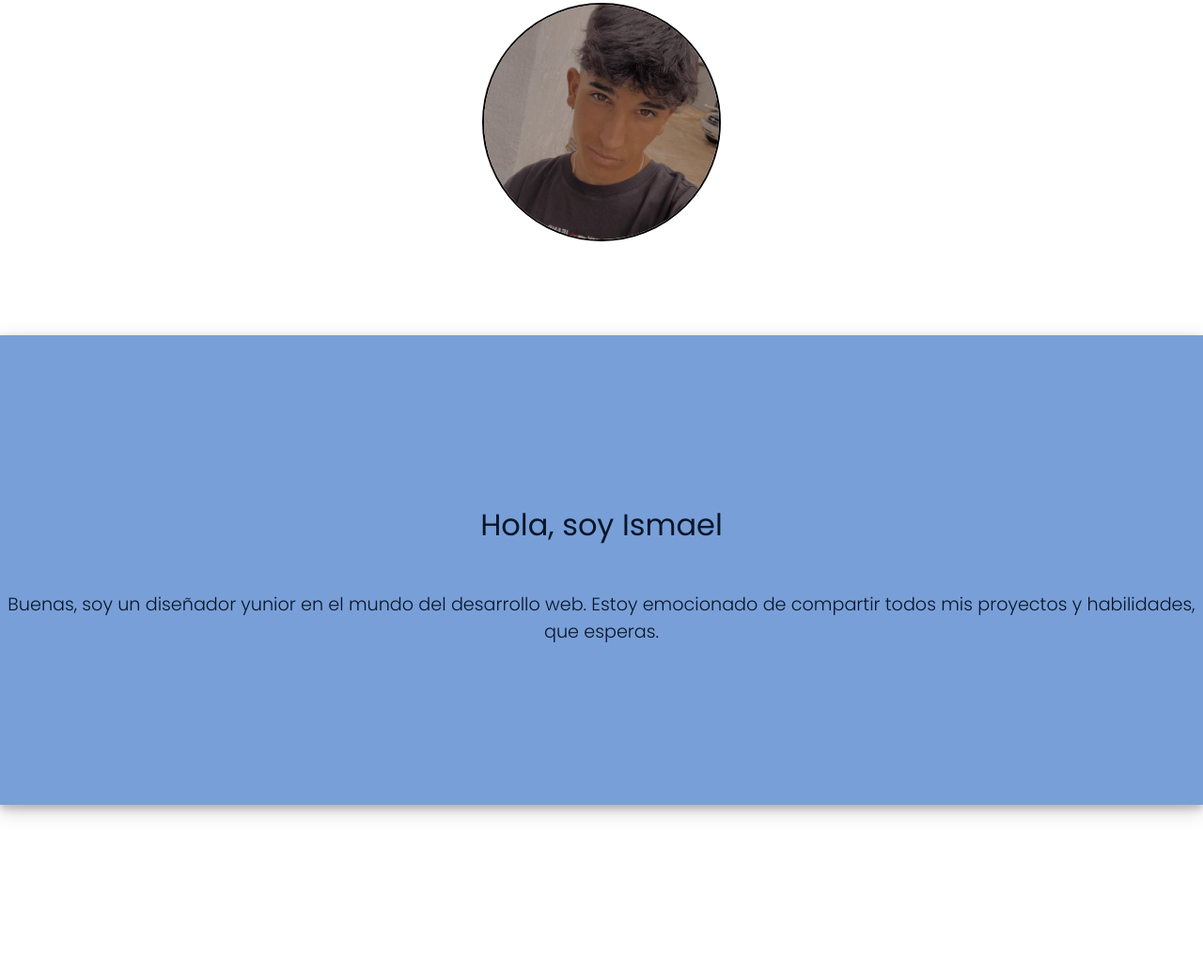
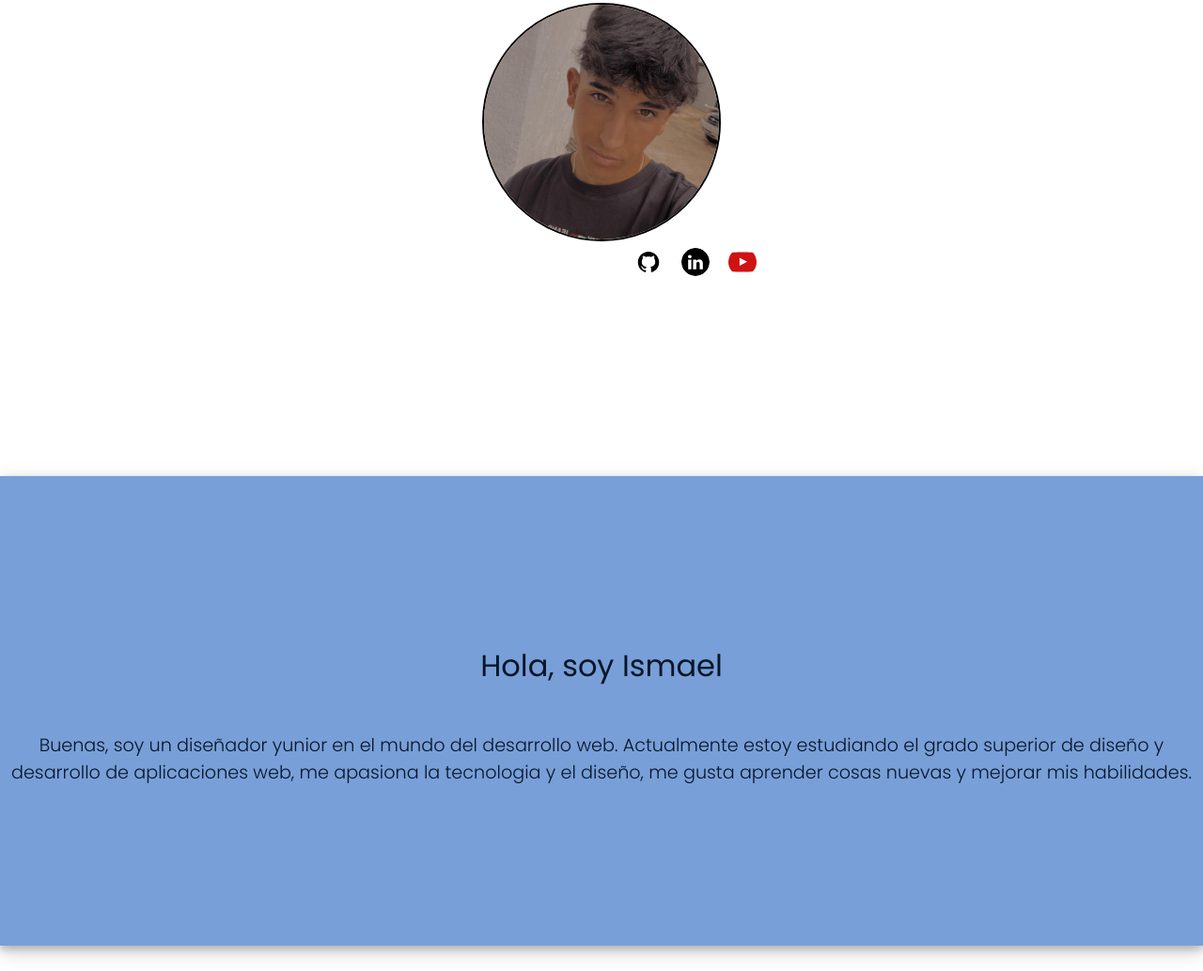
Before and after one commit to Ismael-Rvas/PORTFOLIO, a plain HTML site: page index.html in a window 1280 px wide. Shown: the part 441-1475 px from the top of the page at 94% size. Before the commit the page ends 1398 px from the top, so only its background shows below. Drawn offline with Linux system fonts and the light colour scheme.

Commit message:
Añadir iconos (Redes Sociales)

```diff
--- a/assets/css/style.css
+++ b/assets/css/style.css
@@ -67,7 +67,7 @@ body {
       justify-content: center;
       align-items: center;
       margin-top: 50px;
-      margin-bottom: 100px;
+      margin-bottom: 250px;
 
       .fotoSobreMi {
         width: 250px;
@@ -75,6 +75,24 @@ body {
         border-radius: 50%;
         border: 2px solid #030303;
         object-fit: cover;
+      }
+    }
+
+    .redesSociales {
+      position: absolute;
+      display: flex;
+      justify-content: center;
+      align-items: center;
+      gap: 20px;
+      top: 705px;
+      left: 675px;
+
+      a {
+        img {
+          width: 30px;
+          height: 30px;
+          border-radius: 50%;
+        }
       }
     }
 
--- a/index.html
+++ b/index.html
@@ -24,13 +24,26 @@
         <div class="contenedorFotoSobreMi">
           <img src="assets/img/sobremi.png" alt="foto" class="fotoSobreMi" />
         </div>
+        <div class="redesSociales">
+          <a href="https://github.com/Ismael-Rvas" target="_blank"
+            ><img src="assets/img/github_icon.svg" alt="github"
+          /></a>
+          <a href="https://www.linkedin.com/in/ismael-rvas-62232434a/" target="_blank"
+            ><img src="assets/img/linkedin_icon.svg" alt="linkedin"
+          /></a>
+          <a href="https://www.youtube.com/@ismael_rvas2029/community" target="_blank"
+            ><img src="assets/img/Youtube_icons.svg" alt="youtube"
+          /></a>
+        </div>
       </div>
 
       <div class="contenedorTextoSobreMi" id="sobreMi">
         <h1 class="tituloSobreMi">Hola, soy Ismael</h1>
         <p class="textoSobreMi">
-          Buenas, soy un diseñador yunior en el mundo del desarrollo web. Estoy
-          emocionado de compartir todos mis proyectos y habilidades, que esperas.
+          Buenas, soy un diseñador yunior en el mundo del desarrollo web.
+          Actualmente estoy estudiando el grado superior de diseño y desarrollo
+          de aplicaciones web, me apasiona la tecnologia y el diseño, me gusta
+          aprender cosas nuevas y mejorar mis habilidades.
         </p>
       </div>
     </section>
```
Also changed, not shown: assets/img/Youtube_icons.svg (added), assets/img/github_icon.svg (added), assets/img/linkedin_icon.svg (added).
